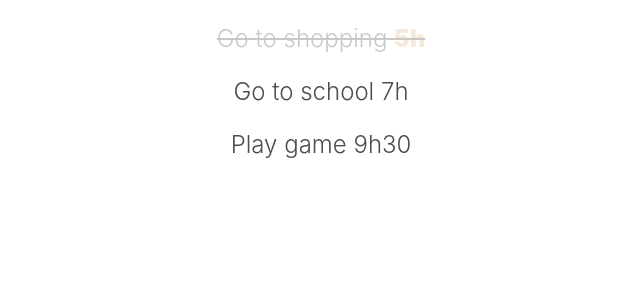
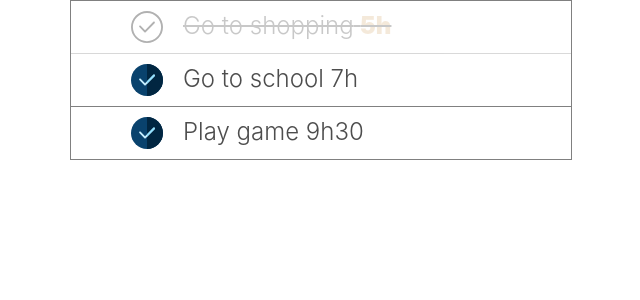
Before and after one commit to cungnguyen99/Learn-React-2018, a React (Create React App) app in the folder todolist/: page / in a window 1280 px wide. Shown: the top 300 px of the page, without its empty margins (319-959 px from the left). Built offline with nearby package versions, Linux system fonts and the light colour scheme.

Commit message:
react 16 finish todolist part 2

```diff
--- a/todolist/src/App.css
+++ b/todolist/src/App.css
@@ -1,5 +1,8 @@
 .App {
-  text-align: center;
+  width: 500px;
+  margin-left: auto;
+  margin-right: auto;
+  border: 1px grey solid;
 }
 
 .App-logo {
--- a/todolist/src/components/TodoItem.css
+++ b/todolist/src/components/TodoItem.css
@@ -2,12 +2,26 @@
     font-weight: 300;
     font-size: 24px;
     color: #4d4d4d;
+    display: flex;
+    border-bottom: 1px grey solid;
+    padding: 10px 60px;
+}
+.todoItem > p{
+    margin: 0;
+}
+.todoItem:last-child{
+    border-bottom: none;
 }
 .todoItem-complete{
     text-decoration: line-through;
     opacity: .3;
 }
 
+.todoItem img{
+    height: 32px;
+    width: 32px;
+    margin-right: 20px;
+}
 .todoItem-time{
     color: burlywood;
     font-weight: 900;
--- a/todolist/src/components/TodoItem.js
+++ b/todolist/src/components/TodoItem.js
@@ -1,8 +1,10 @@
 import React, { Component } from 'react';
 import './TodoItem.css'
+import checkimg from '../img/check-done.svg';
+import checkComplete from '../img/check.svg'
 var classNames = require('classnames');
 /**
- * BÀI LIÊN QUAN 6,7,8,9,10,11,13,14, 15
+ * BÀI LIÊN QUAN 6,7,8,9,10,11,13,14, 15, 16
  */
 class TodoItem extends Component {
   render() {
@@ -10,17 +12,21 @@ class TodoItem extends Component {
     const { item, onclick } = this.props
     let className = "todoItem"
 
-    //sử dụng cách bình thường để thêm class
+    let url = checkimg
+    //sử dụng cách bình thường để thêm class, thay đổi url nếu nó hoàn thành xong r
     if (item.isComplete) {
       className += " todoItem-complete"
+      url=checkComplete
     }
-
     //sử dụng modul classNames
-    var todoTime=classNames({
+    var todoTime = classNames({
       'todoItem-time': item.isComplete
     })
     return (
-      <div onClick={onclick} className={className}>
+      <div className={className}>
+        {/* đáng phải cho onclick trên thể div nhưng muốn chỉ khi nhấn vào ảnh mới thay đổi trạng thái nên
+        cho onclick xuống img */}
+        <img onClick={onclick} src={url} />
         <p>{item.title} <span className={todoTime}>{item.time}</span></p>
       </div>
     );
```
Also changed, not shown: todolist/src/img/check-done.svg (added), todolist/src/img/check.svg (added).
